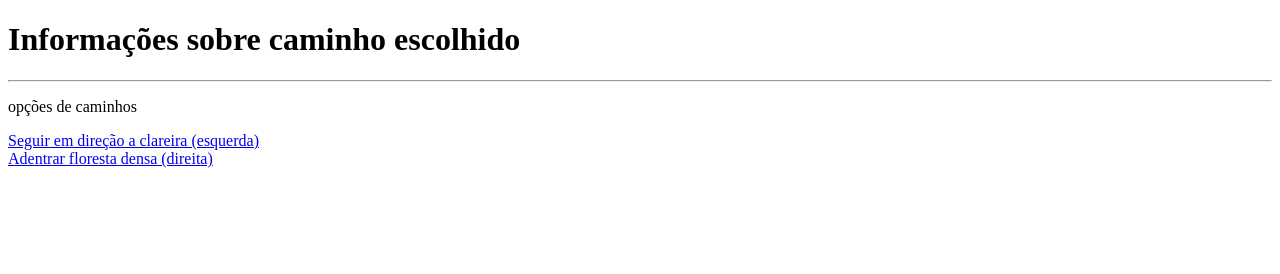
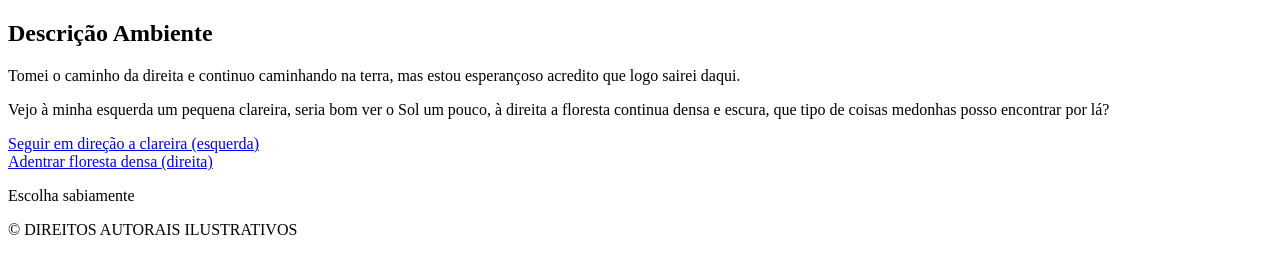
Before and after one commit to JoaoMeloReis/Aventura-solo, a plain HTML site: page Gen1/caminho3.html in a window 1280 px wide. Drawn offline with Linux system fonts and the light colour scheme.

Commit message:
textos até clareira

```diff
--- a/Gen1/caminho3.html
+++ b/Gen1/caminho3.html
@@ -8,11 +8,25 @@
 </head>
 
 <body>
-    <h1>Informações sobre caminho escolhido</h1>
-    <hr>
-    <p>opções de caminhos</p>
-    <a href="/Gen2/clareira.html">Seguir em direção a clareira (esquerda)</a> <br>
-    <a href="/Gen2/florestadensa.html">Adentrar floresta densa (direita)</a> <br>
+    <div class="main">
+        <h2>Descrição Ambiente</h2>
+        <p>Tomei o caminho da direita e continuo caminhando na terra, mas estou esperançoso acredito que logo sairei
+            daqui.</p>
+        <p>Vejo à minha esquerda um pequena clareira, seria bom ver o Sol um pouco, à direita a floresta continua densa
+            e escura, que tipo de coisas medonhas posso encontrar por lá?
+
+        </p>
+        <div class="child">
+            <a href="/Gen2/clareira.html">Seguir em direção a clareira (esquerda)</a> <br>
+            <a href="/Gen2/florestadensa.html">Adentrar floresta densa (direita)</a> <br>
+        </div>
+        <footer>
+            <p>Escolha sabiamente</p>
+        </footer>
+    </div>
+    <p class="copr">© DIREITOS AUTORAIS ILUSTRATIVOS</p>
+
+
 
 </body>
 
```
Also changed, not shown: Gen1/caminho1.html (+17 -6 lines), Gen1/caminho2.html (+17 -5 lines), Gen2/animal.html (+18 -5 lines), Gen2/barulho.html (+12 -4 lines), Gen2/clareira.html (+12 -4 lines).
